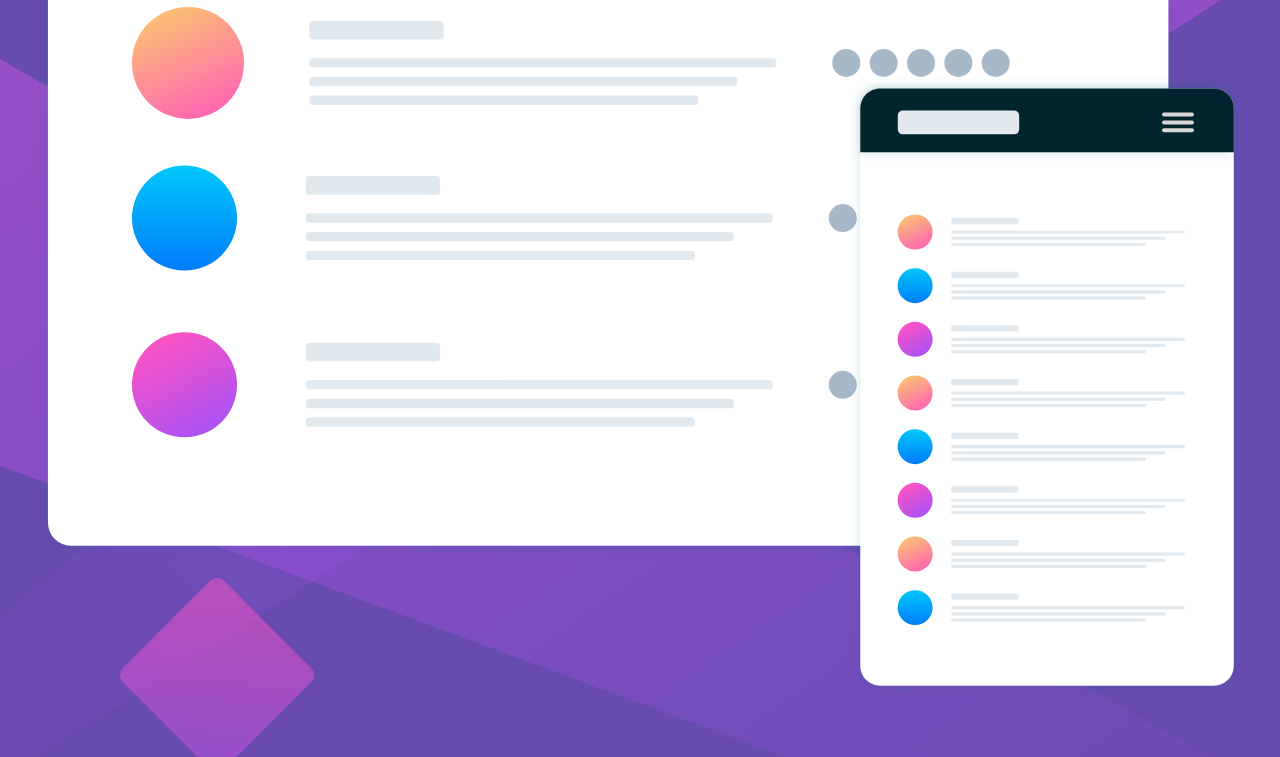
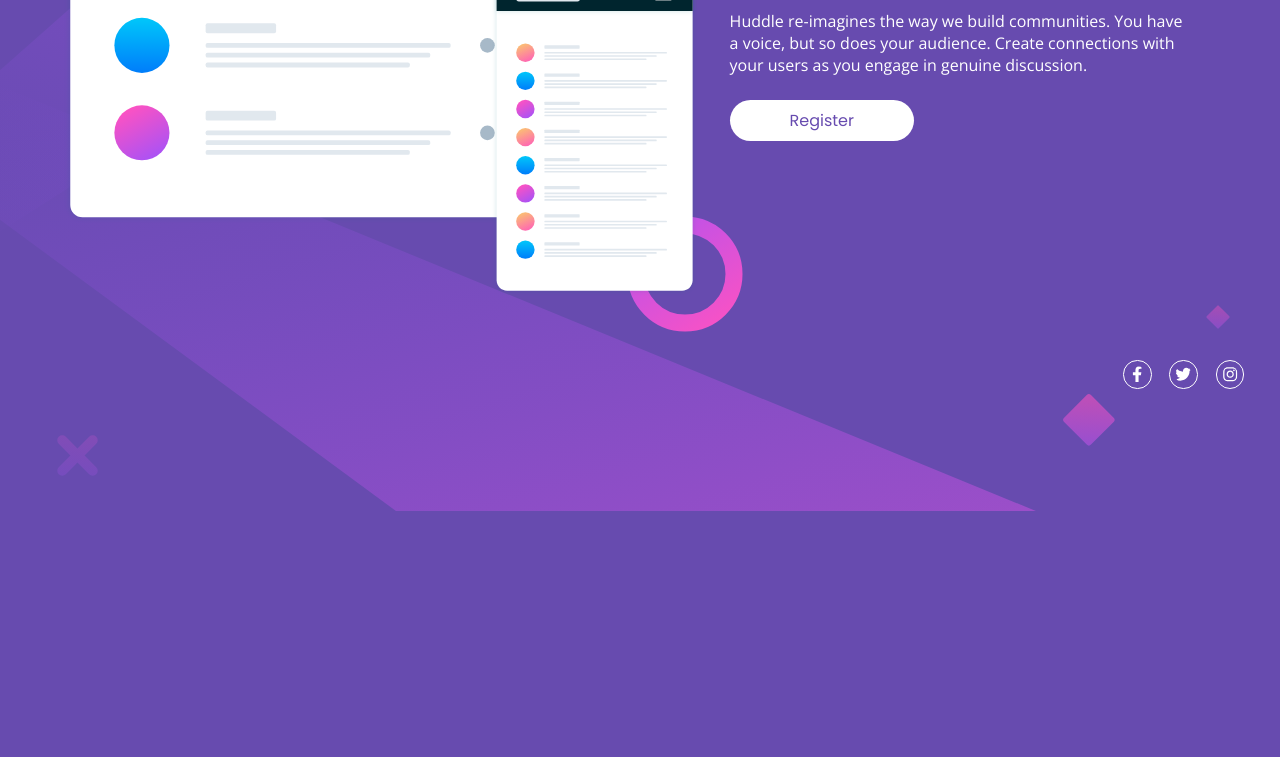
Before and after one commit to jduong09/huddleLandingPageSingleIntro, a plain HTML site: page index.html in a window 1280 px wide. Shown: the part 289-1046 px from the top of the page. After the commit the page ends 800 px from the top, so only its background shows below. Drawn offline with nearby package versions, Linux system fonts and the light colour scheme.

Commit message:
Added media queries for min 576px, min 767px, 922px and 1200px widths.

```diff
--- a/css/styles.css
+++ b/css/styles.css
@@ -92,3 +92,109 @@ footer {
 .list-social-medias > li > a:hover > svg > path {
   fill: hsl(300, 69%, 71%);
 }
+
+@media (min-width: 576px) {
+  #img-landing {
+    width: 65%;
+    height: auto;
+    margin: 0 auto 4rem auto;
+  }
+
+  .div-landing-description {
+    width: 60%;
+    margin: 0 auto;
+  }
+}
+
+@media (min-width: 766px) {
+  .div-landing {
+    display: flex;
+    margin-bottom: 4rem;
+  }
+
+  #img-landing, .div-landing-description {
+    margin: 0;
+  }
+
+  #img-landing {
+    width: 55%;
+    margin-right: 2rem;
+  }
+
+  .div-landing-description {
+    width: 40%;
+    text-align: start;
+  }
+
+  .div-landing-description > h2 {
+    margin-top: 2rem;
+  }
+
+  .list-social-medias {
+    width: 15%;
+  }
+}
+
+@media (min-width: 922px) {
+  body {
+    background-image: url('../images/bg-desktop.svg');
+    background-size: cover;
+    background-position: center;
+  }
+
+  #header-logo {
+    width: 150px;
+  }
+
+  main {
+    padding: 0 2.25rem 2rem 2.25rem;
+  }
+
+  .div-landing {
+    margin-bottom: 0;
+  }
+
+  .div-landing-description > h2 {
+    font-size: 1.75rem;
+  }
+
+  .div-landing-description > div {
+    margin-bottom: 1.5rem;
+  }
+
+  footer {
+    padding: 0 2.25rem;
+    margin: 0;
+  }
+
+  .list-social-medias {
+    width: 12.5%;
+    margin: 0 0 0 auto;
+  }
+}
+
+@media (min-width: 1200px) {
+  header {
+    padding: 2rem 4rem 4rem 4rem;
+  }
+
+  main {
+    padding: 0 4rem 4rem 4rem;
+  }
+
+  .div-landing-description > h2, .div-landing-description > div {
+    margin-bottom: 1.5rem;
+  }
+
+  .div-landing-description > h2 {
+    font-size: 2.25rem;
+  }
+
+  .div-landing-description > button {
+    width: 40%;
+  }
+
+  .list-social-medias {
+    width: 10%;
+  }
+}
```
